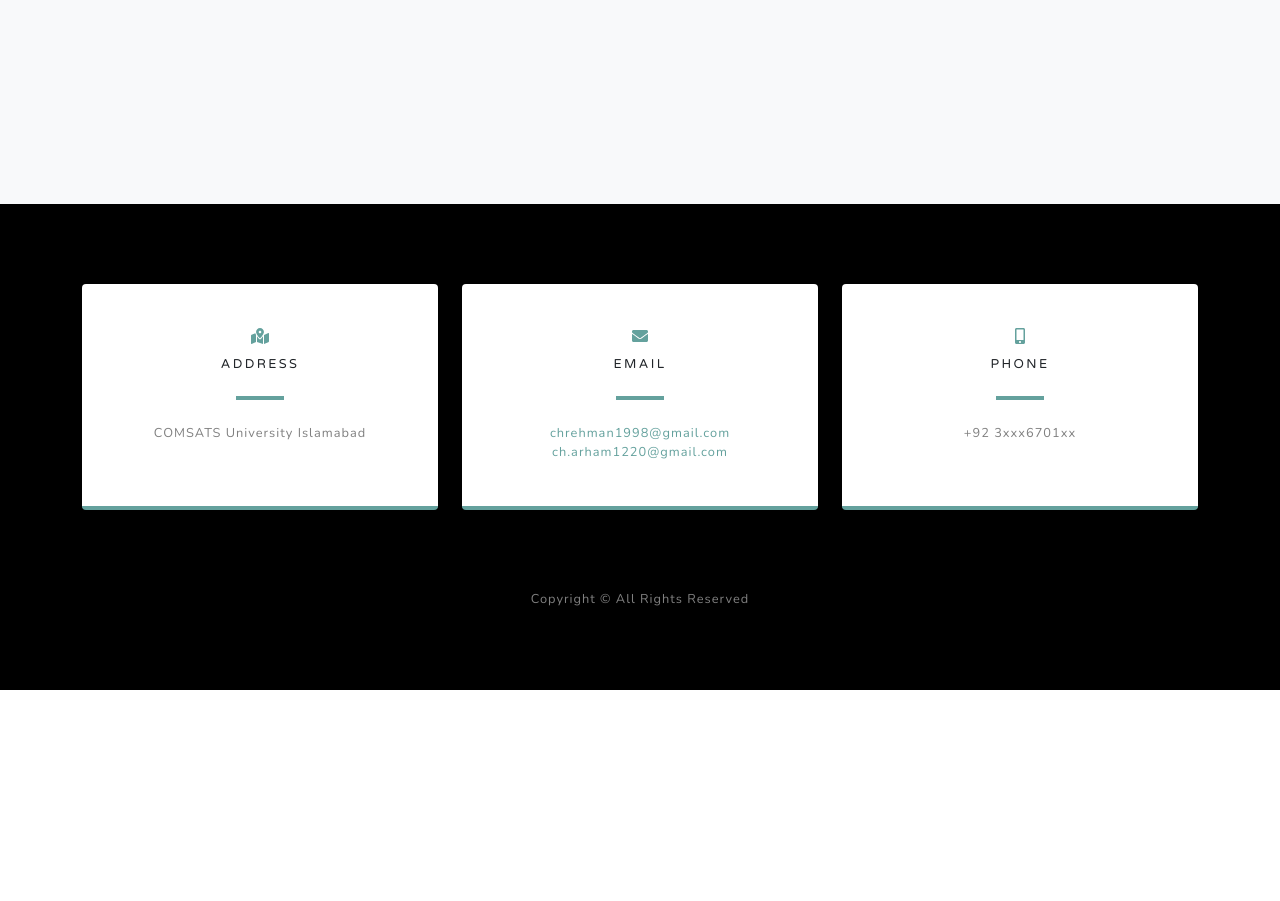
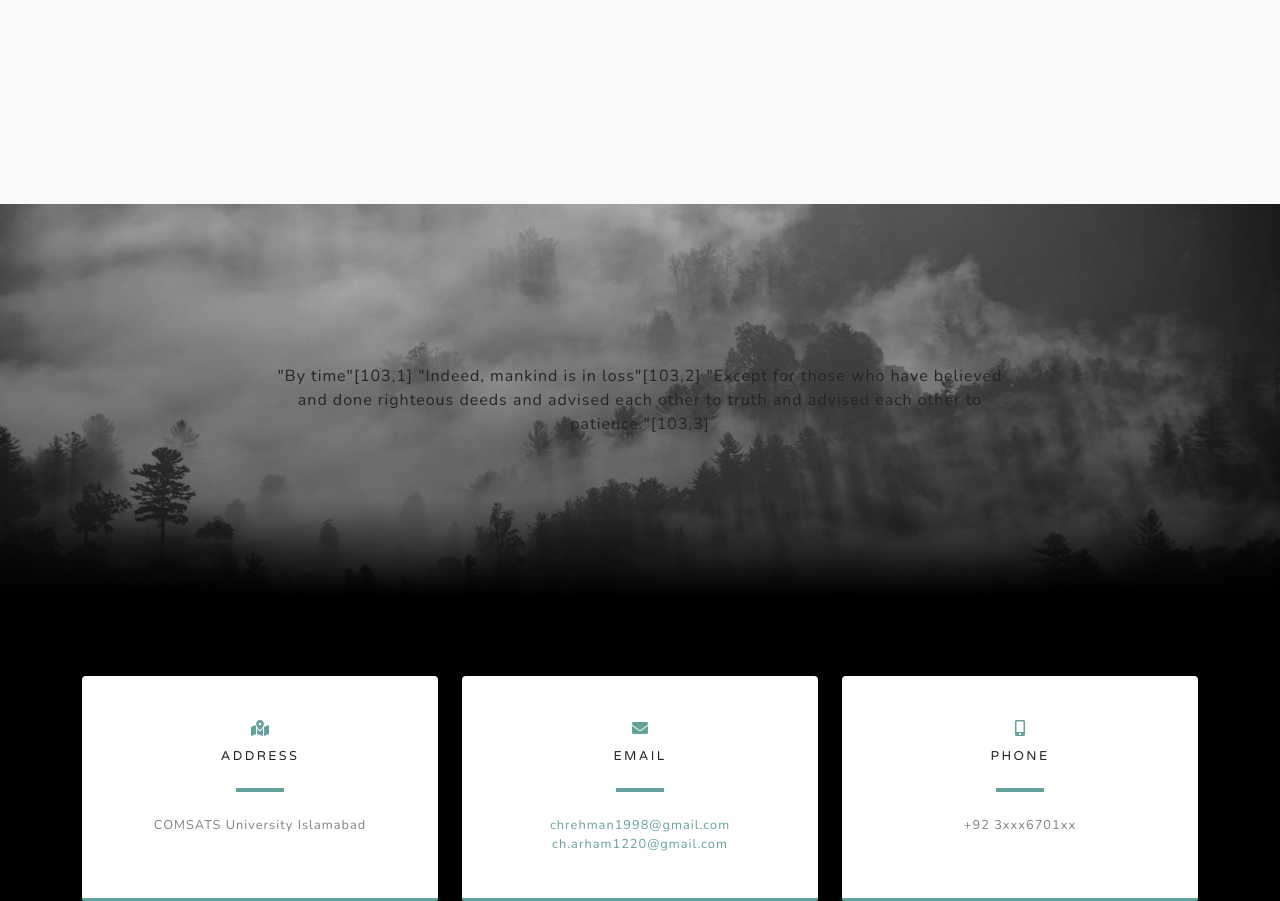
Before and after one commit to chrehman/Web_P, a PHP site: page / in a window 1280 px wide. Shown: the part 3161-4062 px from the top of the page. Before the commit the page ends 3851 px from the top, so only its background shows below. Run offline with PHP 8.4, Linux system fonts and the light colour scheme; some libraries are stand-ins or nearby versions.

Commit message:
Update index.php

```diff
--- a/index.php
+++ b/index.php
@@ -249,15 +249,17 @@ if(isset($_SESSION['login'])){
             </div>
         </section>
         <!-- Signup-->
-        <!-- <section class="signup-section" id="signup">
+        <section class="signup-section" id="signup">
             <div class="container">
                 <div class="row">
                     <div class="col-md-10 col-lg-8 mx-auto text-center">
-
+                   "By time"[103,1]
+                    "Indeed, mankind is in loss"[103,2]
+                    "Except for those who have believed and done righteous deeds and advised each other to truth and advised each other to patience."[103,3]
                     </div>
                 </div>
             </div>
-        </section> -->
+        </section>
         <!-- Contact -->
         <section class="contact-section bg-black">
             <div class="container">
```
